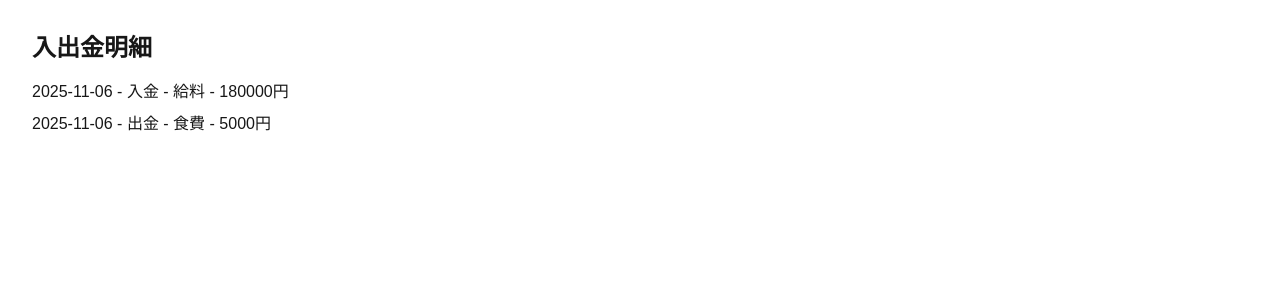
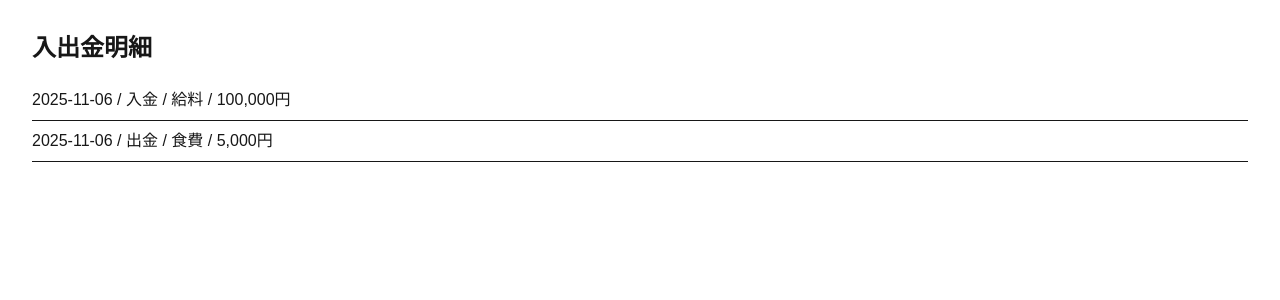
Before and after one commit to ninasings4women-gif/section3-4_app, a Next.js app: page /transactions in a window 1280 px wide. Shown: the top 300 px of the page. Built offline with nearby package versions, Linux system fonts and the light colour scheme.

Commit message:
収支登録ページを編集

```diff
--- a/src/app/add/page.tsx
+++ b/src/app/add/page.tsx
@@ -1,46 +1,79 @@
 "use client";
+
 import { useState } from "react";
-import NavButtons from "../../components/NavButtons";
+import { addTransaction } from "../../hooks/useTransactions";
 
 export default function AddPage() {
-  const [form, setForm] = useState({ type: "入金", desc: "", amount: "" });
+  const [type, setType] = useState<"入金" | "出金">("入金");
+  const [date, setDate] = useState("");
+  const [memo, setMemo] = useState("");
+  const [amount, setAmount] = useState("");
 
   const handleSubmit = (e: React.FormEvent) => {
     e.preventDefault();
-    alert(`登録：${form.type} ${form.desc} ${form.amount}円（ダミー処理）`);
-    setForm({ type: "入金", desc: "", amount: "" });
+    if (!date || !memo || !amount) {
+      alert("入力していない項目があります");
+      return;
+    }
+
+    addTransaction({
+      id: Date.now(),
+      type,
+      date,
+      memo,
+      amount: Number(amount),
+    });
+
+    alert("登録しました！");
+    setDate("");
+    setMemo("");
+    setAmount("");
   };
 
   return (
-    <main style={{ padding: 20 }}>
-      <h2>収支を登録</h2>
+    <div>
+      <h1>収支を登録</h1>
       <form onSubmit={handleSubmit}>
         <div>
-          <label>種別：</label>
-          <select value={form.type} onChange={(e) => setForm({ ...form, type: e.target.value })}>
-            <option>入金</option>
-            <option>出金</option>
+          <label>入出金：</label>
+          <select
+            value={type}
+            onChange={(e) => setType(e.target.value as "入金" | "出金")}
+          >
+            <option value="入金">入金</option>
+            <option value="出金">出金</option>
           </select>
         </div>
+
         <div>
-          <label>内容：</label>
+          <label>日付：</label>
+          <input
+            type="date"
+            value={date}
+            onChange={(e) => setDate(e.target.value)}
+          />
+        </div>
+
+        <div>
+          <label>メモ：</label>
           <input
             type="text"
-            value={form.desc}
-            onChange={(e) => setForm({ ...form, desc: e.target.value })}
+            value={memo}
+            onChange={(e) => setMemo(e.target.value)}
           />
         </div>
+
         <div>
           <label>金額：</label>
           <input
             type="number"
-            value={form.amount}
-            onChange={(e) => setForm({ ...form, amount: e.target.value })}
+            value={amount}
+            onChange={(e) => setAmount(e.target.value)}
           />
         </div>
+
         <button type="submit">登録</button>
       </form>
-      <NavButtons />
-    </main>
+    </div>
   );
 }
--- a/src/app/transactions/page.tsx
+++ b/src/app/transactions/page.tsx
@@ -1,16 +1,11 @@
-// app/transactions/page.tsx
 "use client";
 
-import useSWR from "swr";
+"use client";
 
-const fetcher = () =>
-  Promise.resolve([
-    { id: 1, type: "入金", date: "2025-11-06", memo: "給料", amount: 180000 },
-    { id: 2, type: "出金", date: "2025-11-06", memo: "食費", amount: 5000 },
-  ]);
+import { useTransactions } from "../../hooks/useTransactions";
 
 export default function TransactionsPage() {
-  const { data, error } = useSWR("transactions", fetcher);
+  const { data, error } = useTransactions();
 
   if (error) return <div>データの取得に失敗しました</div>;
   if (!data) return <div>読み込み中…</div>;
@@ -20,8 +15,8 @@ export default function TransactionsPage() {
       <h1 className="text-2xl font-bold mb-4">入出金明細</h1>
       <ul>
         {data.map((t) => (
-          <li key={t.id} className="mb-2">
-            {t.date} - {t.type} - {t.memo} - {t.amount}円
+          <li key={t.id} className="border-b py-2">
+            {t.date} / {t.type} / {t.memo} / {t.amount.toLocaleString()}円
           </li>
         ))}
       </ul>
--- a/src/hooks/useTransactions.ts
+++ b/src/hooks/useTransactions.ts
@@ -1,13 +1,31 @@
+// src/hooks/useTransactions.ts
 "use client";
-import useSWR from "swr";
 
-const fetcher = (url: string) => fetch(url).then(res => res.json());
+import useSWR, { mutate } from "swr";
+
+export type Transaction = {
+  id: number;
+  type: "入金" | "出金";
+  date: string;
+  memo: string;
+  amount: number;
+};
+
+const initialData: Transaction[] = [
+  { id: 1, type: "入金", date: "2025-11-06", memo: "給料", amount: 100000 },
+  { id: 2, type: "出金", date: "2025-11-06", memo: "食費", amount: 5000 },
+];
+
+const fetcher = () => Promise.resolve(initialData);
 
 export function useTransactions() {
-  const { data, error } = useSWR("/data/transactions.json", fetcher);
-  return {
-    transactions: data || [],
-    isLoading: !error && !data,
-    isError: error
-  };
+  return useSWR<Transaction[]>("transactions", fetcher);
 }
+
+// 新しい取引を追加する関数
+export function addTransaction(newItem: Transaction) {
+  mutate("transactions", (data?: Transaction[]) => {
+    if (!data) return [newItem];
+    return [...data, newItem];
+  }, false);
+}
```
